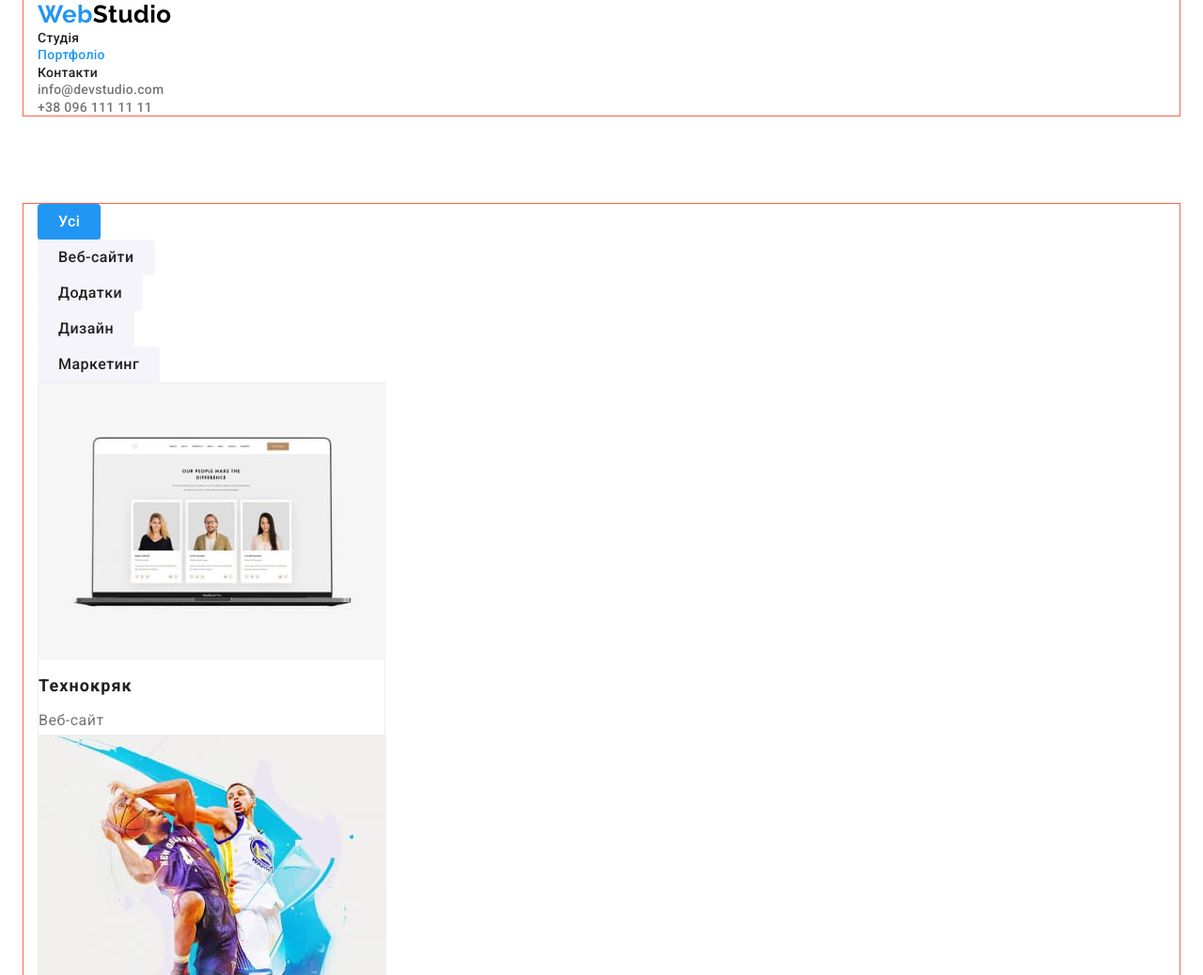
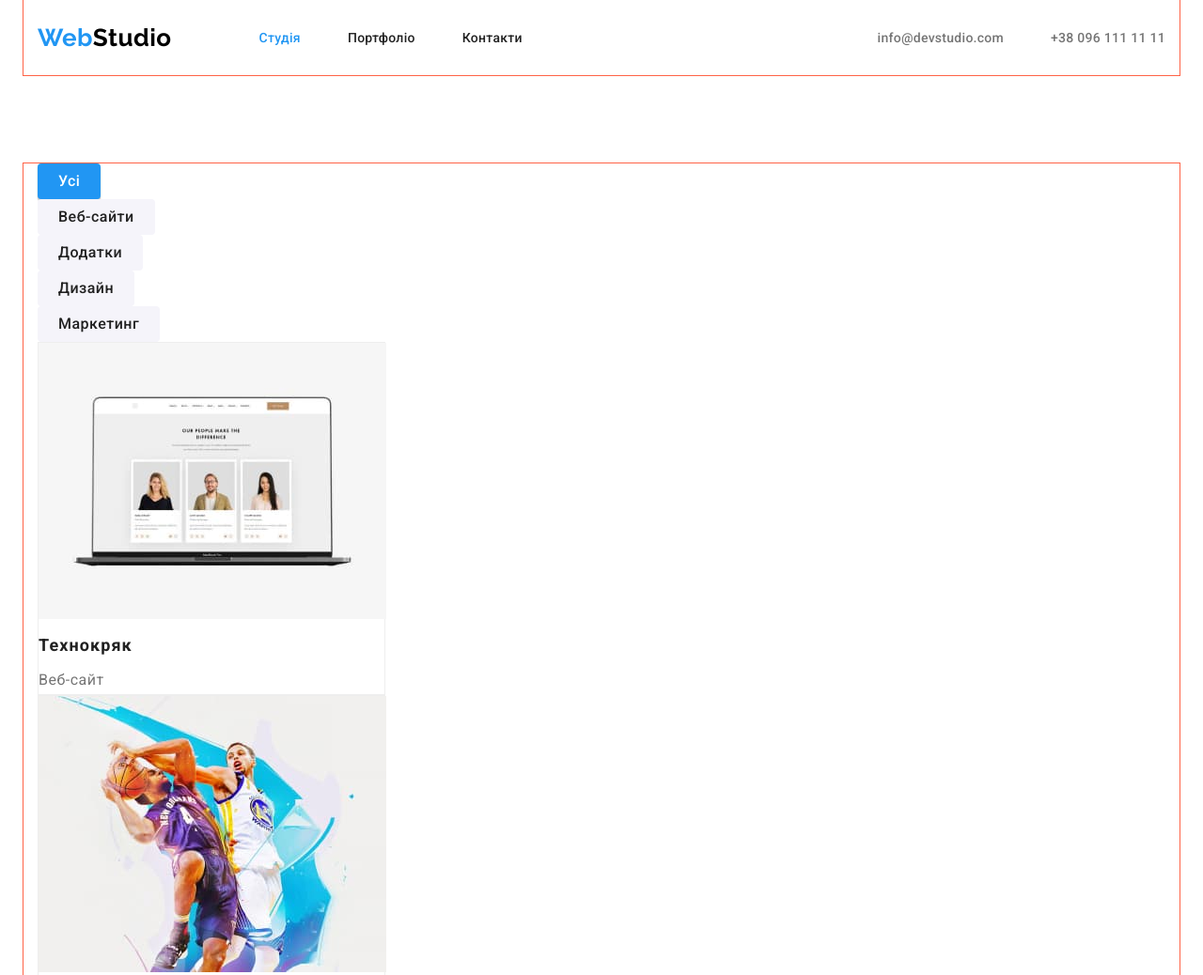
Before and after one commit to Maksym-Ocheretniuk/goit-markup-hw-03, a plain HTML site: page portfolio.html in a window 1280 px wide. Shown: the top 1038 px of the page at 94% size. Drawn offline with nearby package versions, Linux system fonts and the light colour scheme.

Commit message:
остаточна стилізація <header>

```diff
--- a/css/styles.css
+++ b/css/styles.css
@@ -79,6 +79,17 @@ img {
 
 /* -----------------HEADER----------------- */
 
+.header-container {
+	margin-bottom: 94px;
+
+	display: flex;
+	align-items: center;
+}
+
+.header-logo {
+	margin-right: 93px;
+}
+
 .logo {
 	font-family: "Raleway", Verdana, sans-serif;
 	font-style: normal;
@@ -90,6 +101,12 @@ img {
 
 .logo-web {
 	color: var(--accent-color);
+}
+
+.navigate {
+	display: flex;
+	align-items: center;
+	gap: 50px;
 }
 
 .nav-list {
@@ -107,6 +124,19 @@ img {
 .nav-list:hover,
 .nav-list:focus {
 	color: var(--accent-color);
+}
+
+.nav-list,
+.header-list-contact {
+	display: block;
+	padding-top: 32px;
+	padding-bottom: 32px;
+}
+
+.contact-list {
+	display: flex;
+	margin-left: auto;
+	gap: 50px;
 }
 
 .header-list-contact {
@@ -274,9 +304,7 @@ img {
 
 /* -----------------Portfolio page----------------- */
 
-.header-container {
-	margin-bottom: 94px;
-}
+
 
 .portfolio-btn {
 	font-family: inherit;
--- a/portfolio.html
+++ b/portfolio.html
@@ -26,15 +26,15 @@
 <body>
     <header>
         <div class="header-container container">
-            <a href="./index.html" class="logo link"><span class="logo-web">Web</span>Studio</a>
+            <a href="./index.html" class="logo link header-logo"><span class="logo-web">Web</span>Studio</a>
 
             <nav>
-                <ul class="list">
+                <ul class="navigate list">
                     <li>
-                        <a href="./index.html" class="nav-list link">Студія</a>
+                        <a href="./index.html" class="nav-list curent link">Студія</a>
                     </li>
                     <li>
-                        <a href="./portfolio.html" class="nav-list curent link">Портфоліо</a>
+                        <a href="./portfolio.html" class="nav-list link">Портфоліо</a>
                     </li>
                     <li>
                         <a href="./" class="nav-list link">Контакти</a>
@@ -42,7 +42,7 @@
                 </ul>
             </nav>
 
-            <ul class="list">
+            <ul class="contact-list list">
                 <li>
                     <a href="mailto:info@devstudio.com" class="header-list-contact link">info@devstudio.com</a>
                 </li>
@@ -51,7 +51,6 @@
                 </li>
             </ul>
         </div>
-
     </header>
 
     <main>
@@ -133,10 +132,10 @@
         <div class="container">
             <a href="./" class="logo link"><span class="logo-web">Web</span>Studio</a>
 
-            <address>
+            <address class="logo-footer">
                 <ul class="list">
-                    <li><a href="https://goo.gl/maps/XZNEGJrdnuefopXt8" target="_blank"
-                            rel="noopener noreferrer nofollow" class="address-text link">
+                    <li><a href="https://goo.gl/maps/XZNEGJrdnuefopXt8" target="_blank" rel="noopener noreferrer nofollow"
+                            class="address-text link">
                             м. Київ, пр-т Лесі Українки, 26</a></li>
                     <li><a href="mailto:info@devstudio.com" class="link address-list">info@devstudio.com</a></li>
                     <li><a href="tel:+380961111111" class="link address-list">+38 096 111 11 11</a></li>
```
Also changed, not shown: index.html (+4 -4 lines).
